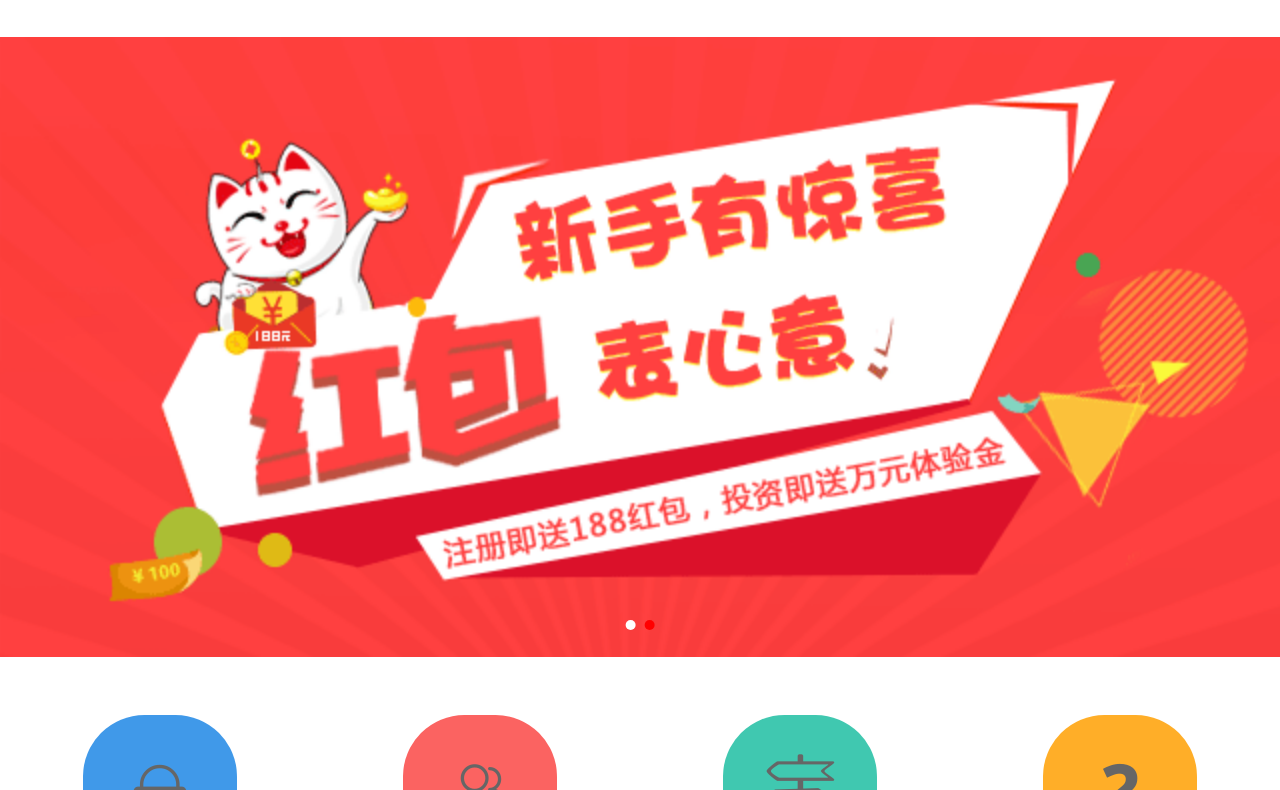
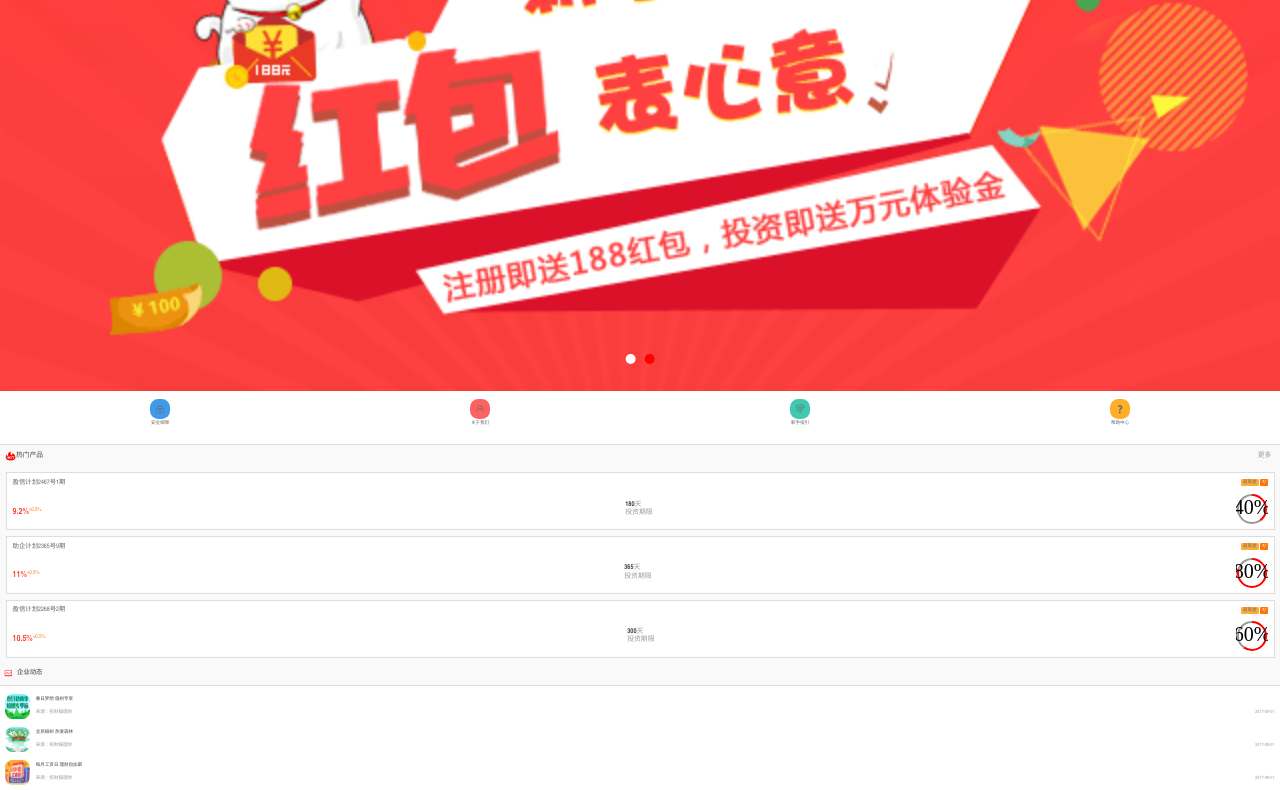
Before and after one commit to ACloudlessDay/------------, a plain HTML site: page index.html in a window 1280 px wide. Shown: the part 270-1060 px from the top of the page. Drawn offline with nearby package versions, Linux system fonts and the light colour scheme; files that its build step writes are made by us from their sources.

Commit message:
Update z2mao.less

```diff
--- a/less/z2mao.less
+++ b/less/z2mao.less
@@ -526,7 +526,7 @@
 .bbn{border-bottom: none;}
 
 //移动端
-@basicWidth : 100;
+@basicWidth : 750;
 .h(@v){height: @v/@basicWidth*1rem;}
 .w(@v){width: @v/@basicWidth*1rem;}
 .l(@v){left:@v / @basicWidth * 1rem;}
```
